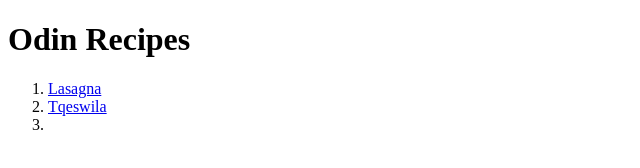
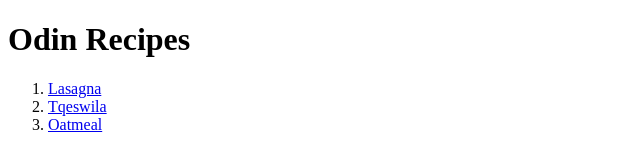
Before and after one commit to internetvictim/odin-recipes, a plain HTML site: page index.html in a window 1280 px wide. Shown: the full height of the page, 0-640 px from the left. Drawn offline with Linux system fonts and the light colour scheme.

Commit message:
Added link name

```diff
--- a/index.html
+++ b/index.html
@@ -10,7 +10,7 @@
         <ol>
         <li> <a href="recipes/lasagna.html" target="_blank" rel="noreferrer noopener">Lasagna</a> </li>
         <li> <a href="recipes/tqeswila.html" target="_blank" rel="noreferrer noopener">Tqeswila</a> </li>
-        <li> <a href="recipes/oatmeal.html" target="_blank" rel="noreferrer noopener"></a> </li>
+        <li> <a href="recipes/oatmeal.html" target="_blank" rel="noreferrer noopener">Oatmeal</a> </li>
         </ol>
     </body>
 </html>
```
